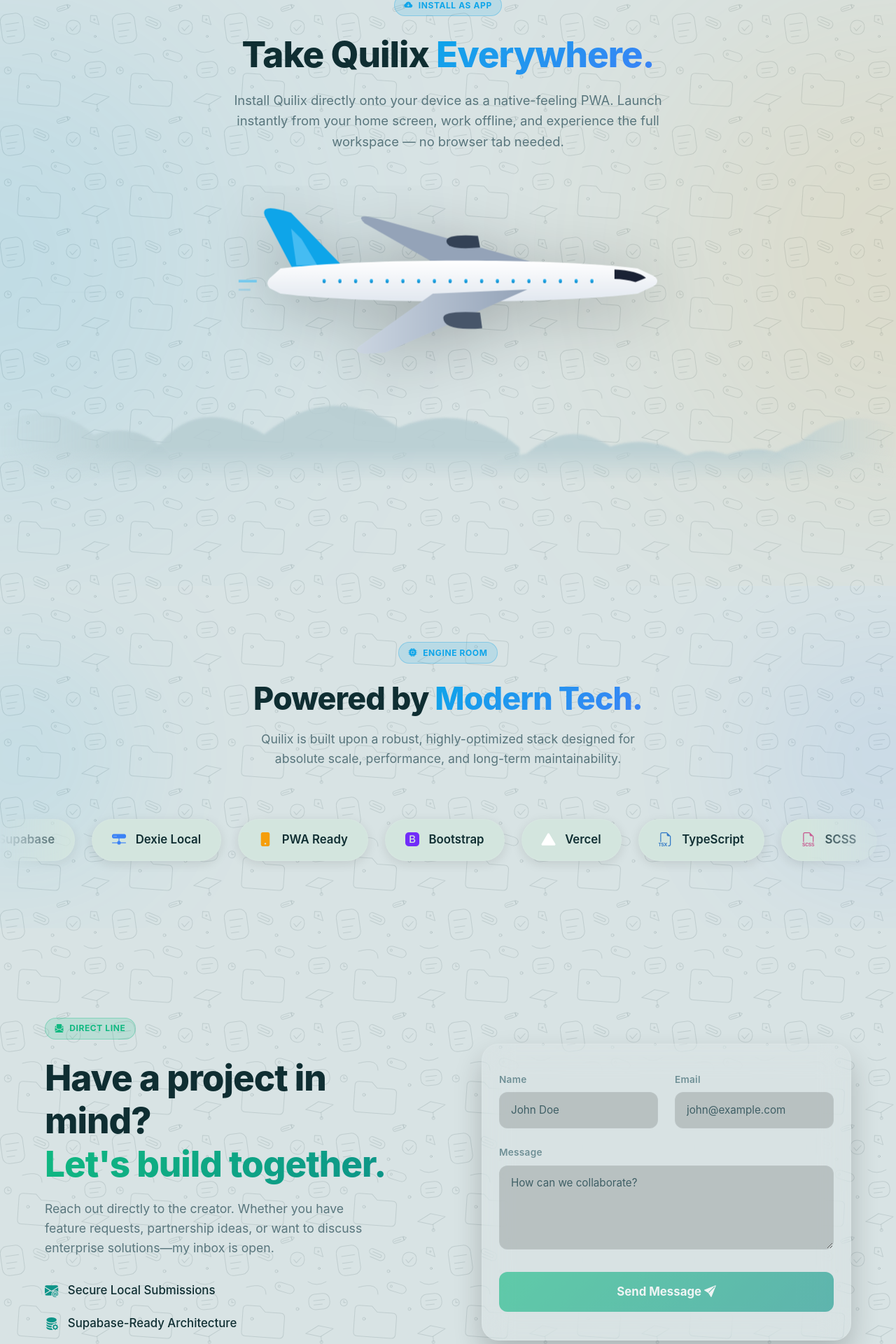
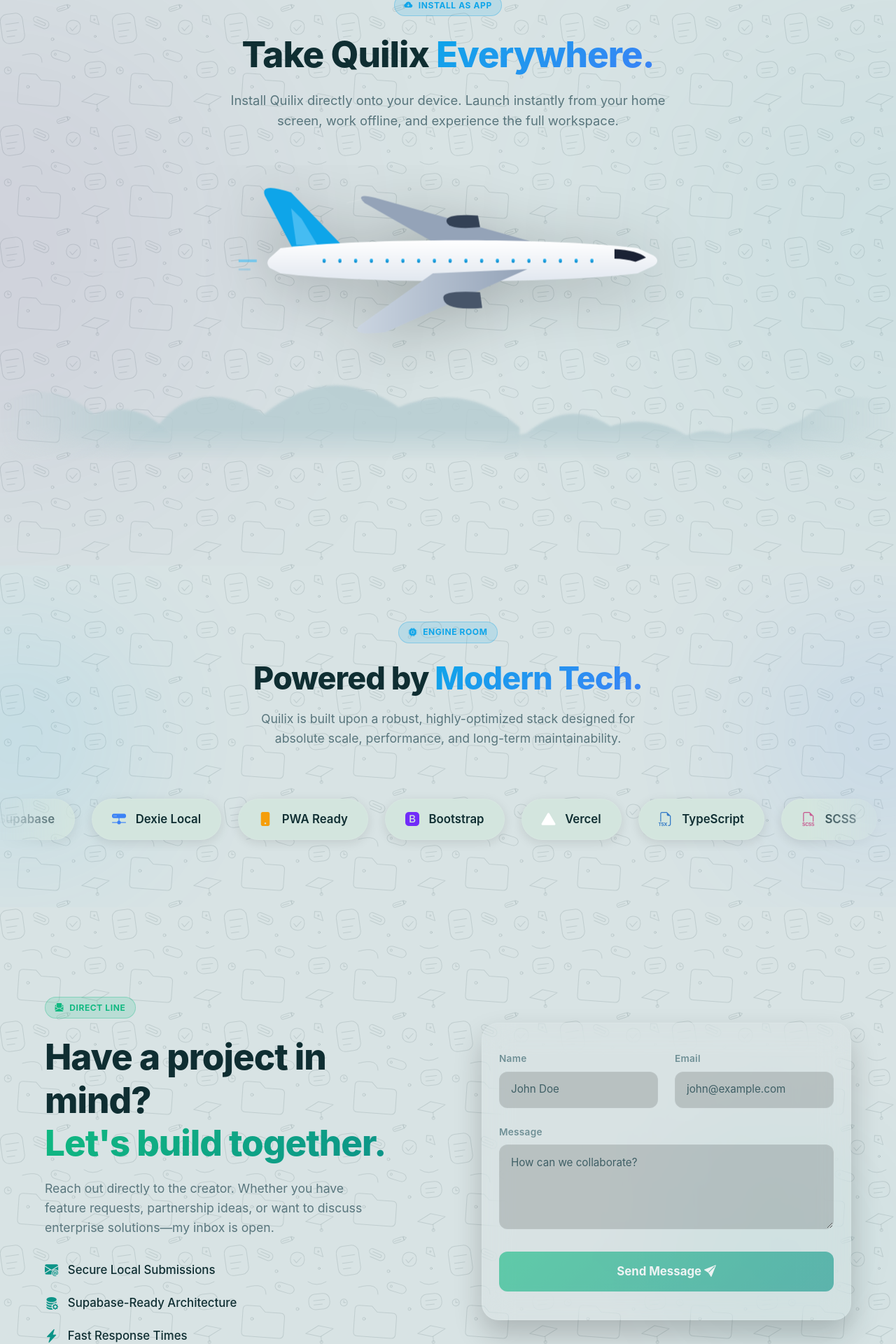
Before and after one commit to Json0713/Quilix, an Angular app: page /meta in a window 1280 px wide. Shown: the part 1920-3840 px from the top of the page at 70% size. Built offline with nearby package versions, Linux system fonts and the light colour scheme.

Commit message:
refine-colors

```diff
--- a/src/app/meta/public/cta-contact/cta-contact.scss
+++ b/src/app/meta/public/cta-contact/cta-contact.scss
@@ -289,25 +289,26 @@
 }
 
 /* ---------- ORNAMENTS ---------- */
-// .cc-ornament {
-//     position: absolute;
-//     pointer-events: none;
+.cc-ornament {
+    position: absolute;
+    pointer-events: none;
+    z-index: -1;
 
-//     &.orb {
-//         width: 300px;
-//         height: 300px;
-//         border-radius: 50%;
-//         filter: blur(95px);
-//         opacity: 0.18;
-//         z-index: -1;
+    &.orb {
+        width: 300px;
+        height: 300px;
+        border-radius: 50%;
+        filter: blur(95px);
+        opacity: 0.18;
+        z-index: -10;
 
-//         &.bottom-right {
-//             bottom: 20%;
-//             right: 130%;
-//             background: radial-gradient(circle, #10b981, #0ea5e9);
-//         }
-//     }
-// }
+        &.bottom-right {
+            bottom: -10%;
+            right: -10%;
+            background: radial-gradient(circle, #10b9814b, #0ea4e94b);
+        }
+    }
+}
 
 /* ---------- ANIMATIONS ---------- */
 @keyframes slideFadeIn {
--- a/src/app/meta/public/cta-download/cta-download.html
+++ b/src/app/meta/public/cta-download/cta-download.html
@@ -17,9 +17,9 @@
                 </h2>
 
                 <p class="dl-description">
-                    Install Quilix directly onto your device as a native-feeling PWA.
+                    Install Quilix directly onto your device.
                     Launch instantly from your home screen, work offline,
-                    and experience the full workspace — no browser tab needed.
+                    and experience the full workspace.
                 </p>
 
             } @else {
--- a/src/app/meta/public/cta-download/cta-download.scss
+++ b/src/app/meta/public/cta-download/cta-download.scss
@@ -268,7 +268,7 @@
     font-weight: 500;
 }
 
-/* ---------- CLOUDS (USER REVERTED TO TROUGH) ---------- */
+/* ---------- CLOUDS ---------- */
 .clouds-layer {
     width: 100%;
     overflow: hidden;
@@ -341,12 +341,12 @@
 
 .dl-blur-left {
     left: -25%;
-    background: #0ea5e9;
+    background: #6e147ab4;
 }
 
 .dl-blur-right {
     right: -25%;
-    background: #f59e0b;
+    background: #2ba4ba8a;
 }
 
 /* ============================================================
```
